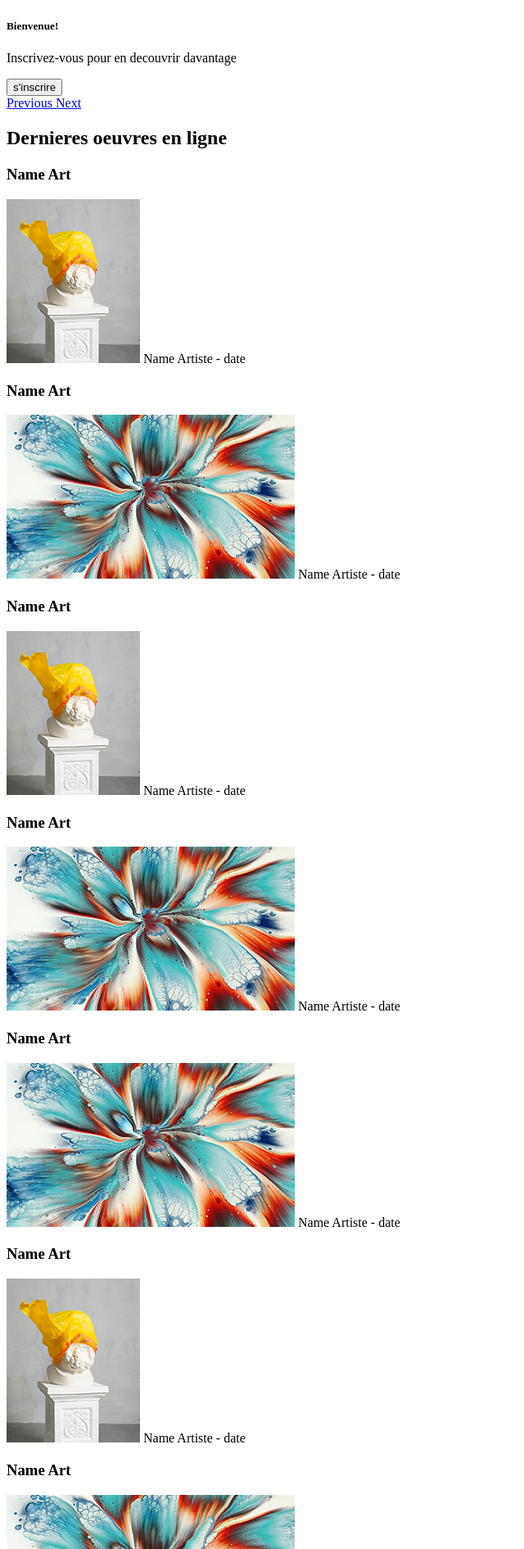
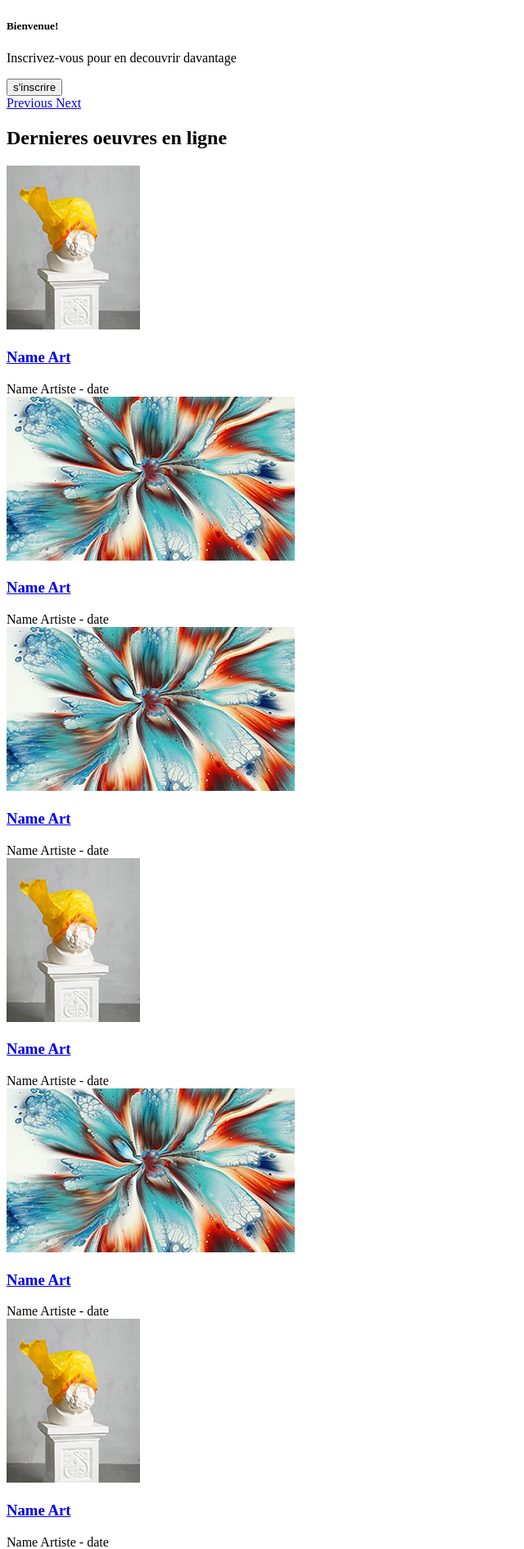
Before and after one commit to HeyMilie/Art-d-un-temps, a Symfony app: template templates/home/index.html.twig in a window 1280 px wide. Shown: the part 1948-3838 px from the top of the page at 82% size, without its empty margins (0-640 px from the left). Run offline with Twig, Linux system fonts and the light colour scheme; the template is opened without the code that fills it, so the values that code supplies are empty; some libraries are stand-ins or nearby versions.

Commit message:
modification Derniéres oeuvres en lignes/accueil

```diff
--- a/templates/home/index.html.twig
+++ b/templates/home/index.html.twig
@@ -46,7 +46,104 @@
     </section>
 
     <section>
-        <div>
+
+    <div class="container">
+
+                    <h2 class="text-center">Dernieres oeuvres en ligne</h2>
+
+                <div class="row ">
+
+                    <!-- OEUVRE 1 -->
+                    <div class="col-xl-2 col-lg-3 col-md-4">
+                        <article id="mea-o1" class="p-3">
+
+                            <img class="rounded" src="/images/oeuvre_mea_01.jpg">
+                            </img>
+                            <h3><a href="#">Name Art</a></h3>
+                            <span class="details-oeuvre">Name Artiste - date</span>
+                        </article>
+                    </div>
+
+                    <!-- OEUVRE 2 -->
+                    <div class=" col-xl-4 col-lg-5 col-md-6">
+                        <article id="mea-o2" class="p-3">
+
+                            <img class="rounded" src="/images/oeuvre_mea_02.jpg">
+                            </img>
+                            <h3><a href="#">Name Art</a></h3>
+                            <span class="details-oeuvre">Name Artiste - date</span>
+                        </article>
+                    </div>
+
+                    <!-- OEUVRE 3 -->
+                    <div class="col-xl-4 col-lg-4 col-md-6">
+                        <article id="mea-o1" class="p-3">
+
+                            <img class="rounded" src="/images/oeuvre_mea_02.jpg">
+                            </img>
+                            <h3><a href="#">Name Art</a></h3>
+                            <span class="details-oeuvre">Name Artiste - date</span>
+                        </article>
+                    </div>
+
+                    <!-- OEUVRE 4 -->
+                    <div class="col-xl-2 col-lg-3 col-md-4">
+                        <article id="mea-o4" class="p-3">
+
+                            <img class="rounded" src="/images/oeuvre_mea_01.jpg">
+                            </img>
+                            <h3><a href="#">Name Art</a></h3>
+                            <span class="details-oeuvre">Name Artiste - date</span>
+                        </article>
+                    </div>
+
+                    {# <div class="g-4 py-2"> #}
+
+                        <!-- OEUVRE 5 -->
+                        <div class="col-xl-4 col-lg-6 col-md-6">
+                            <article id="mea-o1" class="p-3">
+
+                                <img class="rounded" src="/images/oeuvre_mea_02.jpg">
+                                </img>
+                                <h3><a href="#">Name Art</a></h3>
+                                <span class="details-oeuvre">Name Artiste - date</span>
+                            </article>
+                        </div>
+
+                        <!-- OEUVRE 6 -->
+                        <div class="col-xl-2 col-lg-2 col-md-4">
+                            <article id="mea-o2" class="p-3">
+
+                                <img class="rounded" src="/images/oeuvre_mea_01.jpg">
+                                </img>
+                                <h3><a href="#">Name Art</a></h3>
+                                <span class="details-oeuvre">Name Artiste - date</span>
+                            </article>
+                        </div>
+
+                        <!-- OEUVRE 7 -->
+                        <div class="col-xl-2 col-lg-4 col-md-4">
+                            <article id="mea-o1" class="p-3">
+                                <img class="rounded" src="/images/oeuvre_mea_01.jpg">
+                                </img>
+                                <h3><a href="#">Name Art</a></h3>
+                                <span class="details-oeuvre">Name Artiste - date</span>
+                            </article>
+                        </div>
+
+                        <!-- OEUVRE 8 -->
+                        <div class="col-xl-4 col-lg-7 col-md-6">
+                            <article id="mea-o4" class="p-3">
+                                <img class="rounded" src="/images/oeuvre_mea_02.jpg">
+                                </img>
+                                <h3><a href="#">Name Art</a></h3>
+                                <span class="details-oeuvre">Name Artiste - date</span>
+                            </article>
+                        </div>
+                    {# </div> #}
+                </div>
+            </div>
+        {# <div>
             <div class="container-fluid">
 
                 <h2>Dernieres oeuvres en ligne</h2>
@@ -138,7 +235,7 @@
                             </article>
                         </div>
                     </div>
-                </div>
+                </div> #}
     </section>
     <div><a class="btn btn-warning">Voir toutes les oeuvres</a></div>
     <section>
```
